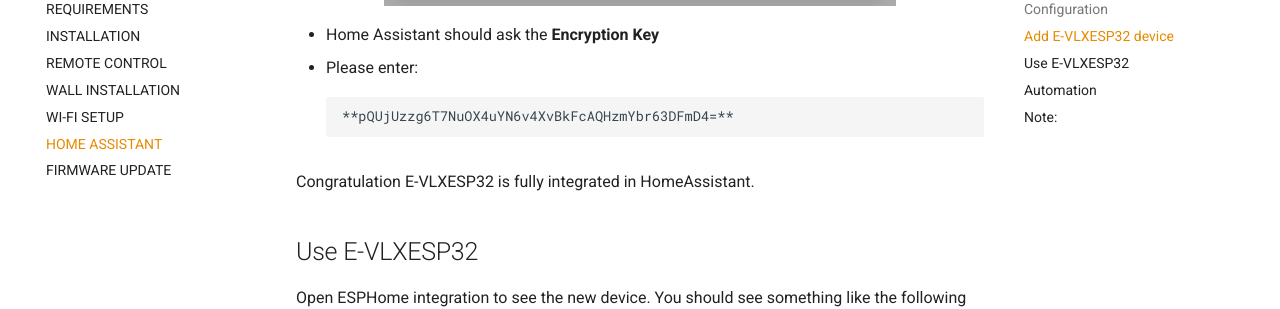
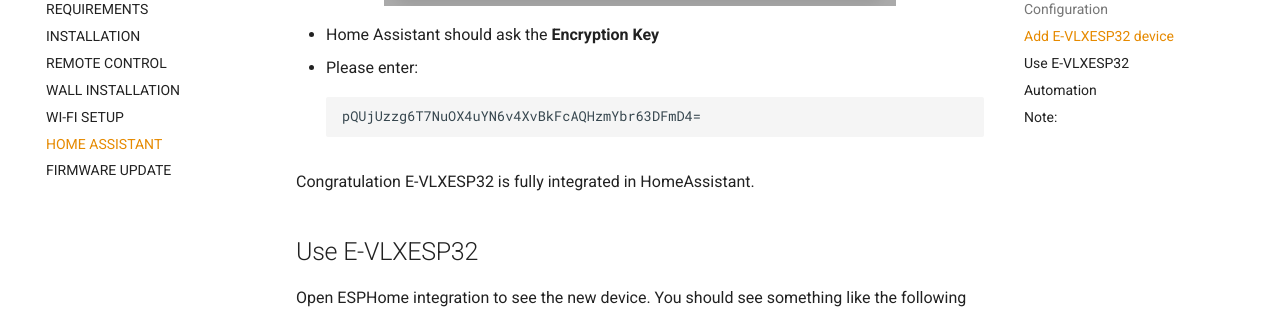
Before and after one commit to pglab-electronics/docs, an MkDocs documentation site: the page built from docs/evlxesp32/homeassistant.md, in a window 1280 px wide and 900 px high, scrolled down 1436 px. Shown: the part 153-462 px from the top of the window. Built offline with MkDocs 1.6.1 and Material for MkDocs 9.7.7, drawn with Linux system fonts in a browser that asks for light colours.

Commit message:
Fix formatting of encryption key in documentation

```diff
--- a/docs/evlxesp32/homeassistant.md
+++ b/docs/evlxesp32/homeassistant.md
@@ -47,7 +47,7 @@
 - Home Assistant should ask the **Encryption Key**
 - Please enter:
 
-        **pQUjUzzg6T7NuOX4uYN6v4XvBkFcAQHzmYbr63DFmD4=**
+        pQUjUzzg6T7NuOX4uYN6v4XvBkFcAQHzmYbr63DFmD4=
 
 Congratulation E-VLXESP32 is fully integrated in HomeAssistant.
 
```
